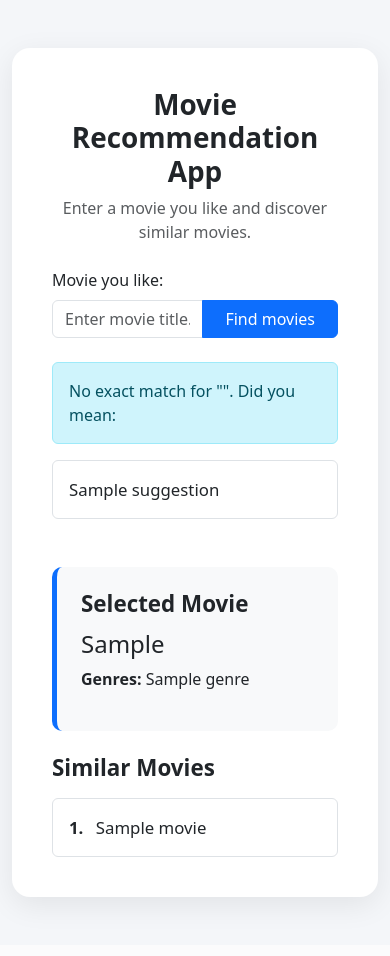
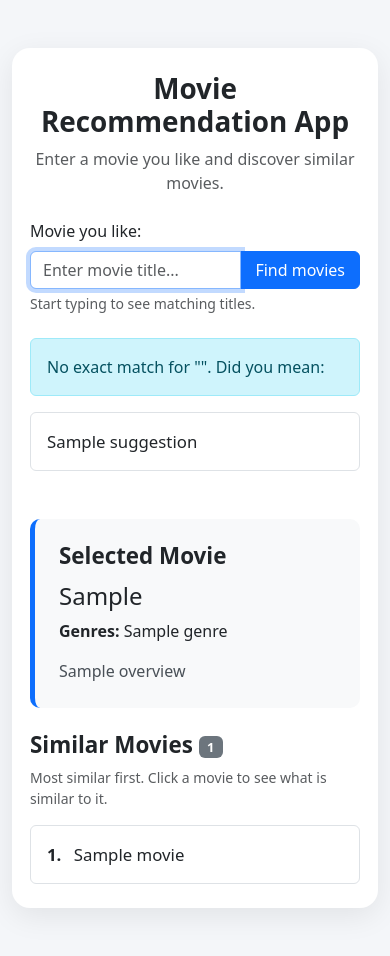
Before and after one commit to Laith99A/Film_recommandation, a Flask app: template templates/index.html in a window 390 px wide. Before the commit the page ends 913 px from the top, so only its background shows below. Run offline with Flask 3, Linux system fonts and the light colour scheme; the template is opened without the code that fills it: most values are stand-ins (such as "Sample title", 1, 10 or a date in 2020).

Commit message:
Make the result page easier to use
- Show the overview of the selected movie
- Similar movies are links: a click searches for that movie
- Show the first 10 similar movies, the rest via "Show all"
- Loading state on the search button, focus on the search field
- Less padding on small screens

Search and recommendation logic are unchanged.

Co-Authored-By: Claude Fable 5.2 <noreply@anthropic.com>
Claude-Session: https://claude.ai/code/session_012RhzPktAwaRmUzxmimV2cC

```diff
--- a/app.py
+++ b/app.py
@@ -57,6 +57,7 @@ def load_movie_data():
 @app.route("/")
 def index():
     selected_movie = None
+    overview = ""
     genres = []
     similar_movies = []
     suggestions = []
@@ -83,6 +84,7 @@ def index():
                 movie = movies[movie_index]
                 selected_movie = movie["title"]
                 genres = movie["genres"]
+                overview = movie["overview"]
 
                 similar_movies = find_similar_movies(
                     selected_index=movie_index,
@@ -100,6 +102,7 @@ def index():
     return render_template(
         "index.html",
         selected_movie=selected_movie,
+        overview=overview,
         genres=genres,
         similar_movies=similar_movies,
         suggestions=suggestions,
--- a/static/style.css
+++ b/static/style.css
@@ -46,3 +46,25 @@ h2 {
     padding-left: 22px;
     padding-right: 22px;
 }
+
+.overview {
+    color: #495057;
+    line-height: 1.6;
+}
+
+.badge {
+    font-size: 0.8rem;
+    vertical-align: middle;
+}
+
+/* Smaller screens: less padding, so more room for the content */
+@media (max-width: 576px) {
+    .app-card {
+        padding: 24px 18px;
+    }
+
+    .btn {
+        padding-left: 14px;
+        padding-right: 14px;
+    }
+}
--- a/templates/index.html
+++ b/templates/index.html
@@ -52,15 +52,21 @@
                     autocomplete="off"
                     placeholder="Enter movie title..."
                     value="{{ searched_title }}"
+                    {% if not searched_title %}autofocus{% endif %}
                 >
 
                 <button
                     type="submit"
                     class="btn btn-primary"
+                    id="search-button"
                 >
                     Find movies
                 </button>
 
+            </div>
+
+            <div class="form-text">
+                Start typing to see matching titles.
             </div>
 
             <datalist id="movie-titles">
@@ -125,29 +131,67 @@
                     {% endif %}
                 </p>
 
+                {% if overview %}
+                    <p class="overview mb-0">
+                        {{ overview }}
+                    </p>
+                {% endif %}
+
             </div>
 
             <div class="recommendations mt-4">
 
-                <h2>Similar Movies</h2>
+                <h2>
+                    Similar Movies
+
+                    {% if similar_movies %}
+                        <span class="badge text-bg-secondary">
+                            {{ similar_movies | length }}
+                        </span>
+                    {% endif %}
+                </h2>
 
                 {% if similar_movies %}
+
+                    <p class="text-muted small mb-0">
+                        Most similar first. Click a movie to see
+                        what is similar to it.
+                    </p>
+
+                    {# Only the first movies are visible, the rest
+                       appears after a click on "Show all". #}
+                    {% set visible_movies = 10 %}
 
                     <div class="list-group mt-3">
 
                         {% for movie in similar_movies %}
 
-                            <div class="list-group-item">
+                            <a
+                                href="{{ url_for('index', title=movie) }}"
+                                class="list-group-item list-group-item-action{% if loop.index > visible_movies %} more-movie d-none{% endif %}"
+                            >
                                 <span class="movie-number">
                                     {{ loop.index }}.
                                 </span>
 
                                 {{ movie }}
-                            </div>
+                            </a>
 
                         {% endfor %}
 
                     </div>
+
+                    {% if similar_movies | length > visible_movies %}
+
+                        <button
+                            type="button"
+                            class="btn btn-outline-secondary btn-sm mt-3"
+                            id="show-all-button"
+                        >
+                            Show all {{ similar_movies | length }} movies
+                        </button>
+
+                    {% endif %}
 
                 {% else %}
 
@@ -164,5 +208,37 @@
 
 </div>
 
+<script>
+    // Show that the search is running. The first search can take a
+    // moment, because the movies are loaded from Fuseki.
+    const searchForm = document.querySelector("form");
+    const searchButton = document.getElementById("search-button");
+
+    searchForm.addEventListener("submit", function () {
+        searchButton.disabled = true;
+        searchButton.innerHTML =
+            '<span class="spinner-border spinner-border-sm" aria-hidden="true"></span> Searching...';
+    });
+
+    // Reset the button when the user comes back with the "back" button
+    window.addEventListener("pageshow", function () {
+        searchButton.disabled = false;
+        searchButton.textContent = "Find movies";
+    });
+
+    // "Show all" button below the first similar movies
+    const showAllButton = document.getElementById("show-all-button");
+
+    if (showAllButton) {
+        showAllButton.addEventListener("click", function () {
+            document.querySelectorAll(".more-movie").forEach(function (item) {
+                item.classList.remove("d-none");
+            });
+
+            showAllButton.remove();
+        });
+    }
+</script>
+
 </body>
 </html>
```
